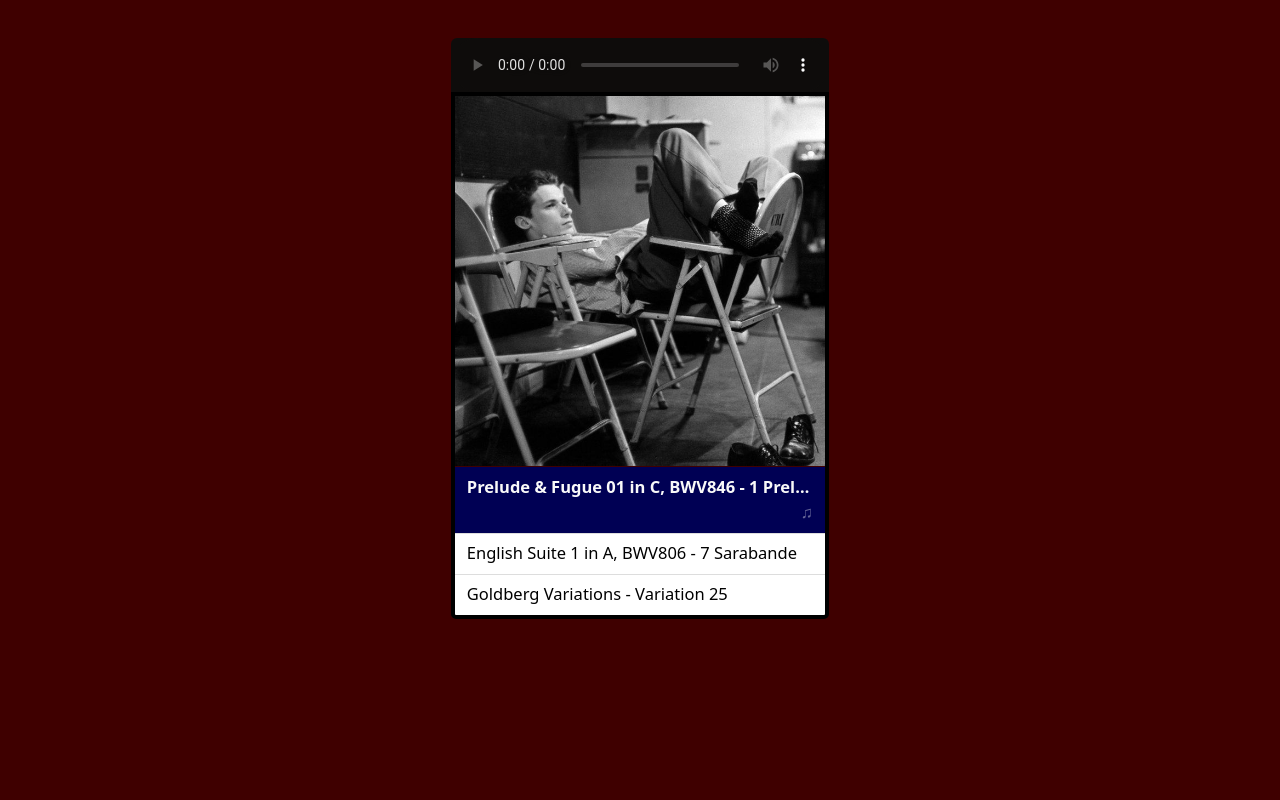
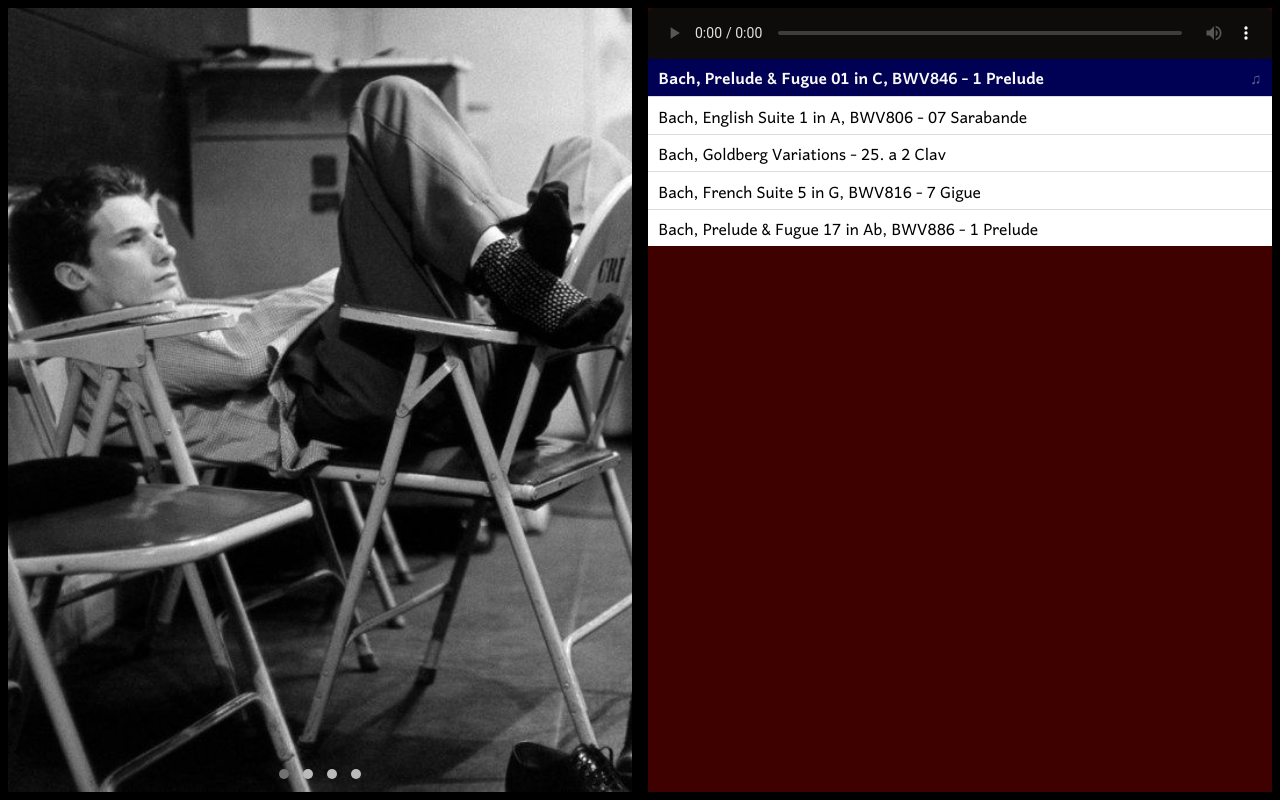
Before and after one commit to abgeschiedenheit/music, a plain HTML site: page index.html in a window 1280 px wide. Drawn offline with Linux system fonts and the light colour scheme.

Commit message:
added left and right containers, added slideshow-like effect, added images, minor stylsheet edits, added two new tracks, etc

```diff
--- a/index.html
+++ b/index.html
@@ -7,18 +7,32 @@
     <link rel="stylesheet" href="style.css">
   </head>
   <body>
+    <div class="left-container">
+      <img src="./assets/images/1.jpg" alt="Glenn Gould Image 1" class="slide active">
+      <img src="./assets/images/2.jpg" alt="Glenn Gould Image 2" class="slide">
+      <img src="./assets/images/3.jpg" alt="Glenn Gould Image 3" class="slide">
+      <img src="./assets/images/4.jpg" alt="Glenn Gould Image 4" class="slide">
+      <div class="navigation">
+        <span class="dot active" onclick="currentSlide(1)"></span>
+        <span class="dot" onclick="currentSlide(2)"></span>
+        <span class="dot" onclick="currentSlide(3)"></span>
+        <span class="dot" onclick="currentSlide(4)"></span>
+      </div>
+    </div>
+    <div class="right-container">
       <audio id="audio" preload="auto" tabindex="0" controls type="audio/mpeg">
         <source type="audio/mp3" src="https://ia803104.us.archive.org/30/items/glenngould_201911/Glenn%20Gould/El%20Clavec%C3%ADn%20Bien%20Temperado/Well-Tempered%20Clavier%20I/Bach%2C%20WTC%20Bk1%2C%20Prelude%20%26%20Fugue%2001%20in%20C%2C%20BWV846%20-%201%20Prelude.mp3">
         Sorry, your browser does not support HTML5 audio.
       </audio>
 
       <ol id="playlist">
-      <img src="gould-glenn.jpg" alt="Glenn Gould somewhat laying on two chairs looking off into the distance">
-
-      <li class="active"><a href="https://ia803104.us.archive.org/30/items/glenngould_201911/Glenn%20Gould/El%20Clavec%C3%ADn%20Bien%20Temperado/Well-Tempered%20Clavier%20I/Bach%2C%20WTC%20Bk1%2C%20Prelude%20%26%20Fugue%2001%20in%20C%2C%20BWV846%20-%201%20Prelude.mp3">Prelude & Fugue 01 in C, BWV846 - 1 Prelude</a></li>
-      <li><a href="https://ia903104.us.archive.org/30/items/glenngould_201911/Glenn%20Gould/English%20Suites%201-6/BWV806%20-%20English%20Suite%201%20en%20A/Bach%2C%20English%20Suite%201%20in%20A%2C%20BWV806%20-%2007%20Sarabande.mp3">English Suite 1 in A, BWV806 - 7 Sarabande</a></li>
-      <li><a href="https://ia803104.us.archive.org/30/items/glenngould_201911/Glenn%20Gould/Goldberg%20Variations/Goldberg%20Variations%20%281955%29/Bach%2C%20Goldberg%20Variations%20-%2025%20%28in%20g%29.mp3">Goldberg Variations - Variation 25</a></li>
+        <li class="active"><a href="https://ia803104.us.archive.org/30/items/glenngould_201911/Glenn%20Gould/El%20Clavec%C3%ADn%20Bien%20Temperado/Well-Tempered%20Clavier%20I/Bach%2C%20WTC%20Bk1%2C%20Prelude%20%26%20Fugue%2001%20in%20C%2C%20BWV846%20-%201%20Prelude.mp3">Bach, Prelude & Fugue 01 in C, BWV846 - 1 Prelude</a></li>
+        <li><a href="https://ia903104.us.archive.org/30/items/glenngould_201911/Glenn%20Gould/English%20Suites%201-6/BWV806%20-%20English%20Suite%201%20en%20A/Bach%2C%20English%20Suite%201%20in%20A%2C%20BWV806%20-%2007%20Sarabande.mp3">Bach, English Suite 1 in A, BWV806 - 07 Sarabande</a></li>
+        <li><a href="https://ia803104.us.archive.org/30/items/glenngould_201911/Glenn%20Gould/Goldberg%20Variations/Goldberg%20Variations%20%281955%29/Bach%2C%20Goldberg%20Variations%20-%2025%20%28in%20g%29.mp3">Bach, Goldberg Variations - 25. a 2 Clav</a></li>
+        <li><a href="https://ia903104.us.archive.org/30/items/glenngould_201911/Glenn%20Gould/French%20Suites%2C%20BWV812-7/BWV816%20-%20French%20Suite%205%20en%20G/Bach%2C%20French%20Suite%205%20in%20G%2C%20BWV816%20-%207%20Gigue.ogg">Bach, French Suite 5 in G, BWV816 - 7 Gigue</a></li>
+        <li><a href="https://ia803104.us.archive.org/30/items/glenngould_201911/Glenn%20Gould/El%20Clavec%C3%ADn%20Bien%20Temperado/Well-Tempered%20Clavier%20II/Bach%2C%20WTC%20Bk2%2C%20Prelude%20%26%20Fugue%2017%20in%20Ab%2C%20BWV886%20-%201%20Prelude.ogg">Bach, Prelude & Fugue 17 in Ab, BWV886 - 1 Prelude</a></li>
       </ol>
+    </div>
   </body>
   <script src="script.js"></script>
 </html>
--- a/script.js
+++ b/script.js
@@ -23,3 +23,14 @@ document.addEventListener('DOMContentLoaded', function() {
         }
     });
 });
+
+function currentSlide(n) {
+    var slides = document.getElementsByClassName("slide");
+    var dots = document.getElementsByClassName("dot");
+    for (var i = 0; i < slides.length; i++) {
+      slides[i].style.display = "none";
+      dots[i].className = dots[i].className.replace(" active", "");
+    }
+    slides[n-1].style.display = "block";
+    dots[n-1].className += " active";
+  }
--- a/style.css
+++ b/style.css
@@ -1,3 +1,31 @@
+@font-face {
+  font-family: "quebec";
+  src: url("./assets/fonts/Quebec-Regular.otf") format("opentype");
+  font-weight: normal;
+  font-style: normal;
+}
+
+@font-face {
+  font-family: "quebec";
+  src: url("./assets/fonts/Quebec-Italic.otf") format("opentype");
+  font-weight: normal;
+  font-style: italic;
+}
+
+@font-face {
+  font-family: "quebec";
+  src: url("./assets/fonts/Quebec-Bold.otf") format("opentype");
+  font-weight: bold;
+  font-style: normal;
+}
+
+@font-face {
+  font-family: "quebec";
+  src: url("./assets/fonts/Quebec-BoldItalic.otf") format("opentype");
+  font-weight: bold;
+  font-style: italic;
+}
+
 audio {
   width: 100%;
   display: block;
@@ -22,10 +50,82 @@ audio {
 
 body {
   background: #3f0000;
-  margin: 0 auto;
-  font: 16.5px/1.5 system-ui, sans-serif;
-  padding: 3vw;
-  max-width: 40ch;
+  font: 15px/1.5 "quebec", sans-serif;
+  display: flex;
+  margin: 0;
+  height: 100vh; /* Full viewport height */
+}
+
+.left-container, .right-container {
+  width: 50%; /* Each container takes up half the width */
+  height: 100%; /* Full height of the viewport */
+}
+
+.left-container {
+  position: relative;
+  width: 50%;
+  height: calc(100% - 16px);
+  border: 8px solid #000;
+  display: flex;
+  align-items: center;
+  justify-content: center;
+}
+
+.slide {
+  width: 100%;
+  height: 100%;
+  position: absolute;
+  display: none; /* Hide all images initially */
+  object-fit: cover; /* Cover the container while maintaining aspect ratio */
+  object-position: center; /* Center the image within the element */
+}
+
+.slide.active {
+  display: block; /* Show active image */
+}
+
+.navigation {
+  position: absolute;
+  bottom: 10px;
+  width: 100%;
+  text-align: center;
+}
+
+.dot {
+  height: 10px;
+  width: 10px;
+  margin: 0 5px;
+  background-color: #bbb;
+  border-radius: 50%;
+  display: inline-block;
+  cursor: pointer;
+}
+
+.dot.active {
+  background-color: #717171; /* Active dot color */
+}
+
+.right-container {
+  display: flex;
+  flex-direction: column;
+  align-items: center;
+  justify-content: center;
+  height: calc(100% - 16px);
+  border: 8px solid #000;
+}
+
+ol {
+  width: 100%; /* Full width of the right-container */
+  height: 100%; /* Full height of the right-container */
+  padding: 0; /* Remove default padding */
+  margin: 0; /* Remove default margin */
+  list-style: none; /* Remove bullet points */
+  display: flex;
+  flex-direction: column;
+}
+
+li {
+  width: 100%; /* Each li takes up full width of ol */
 }
 
 h1 {
@@ -37,13 +137,6 @@ h1 {
 a {
   color: currentColor;
   text-decoration: none;
-}
-
-ol {
-  list-style: none;
-  border: 4px solid;
-  border-radius: 0 0 5px 5px;
-  overflow: auto;
 }
 
 li + li a {
@@ -82,7 +175,14 @@ li:not(.active) a:hover {
   float: right;
 }
 
-img {
-  max-width: 100%;
-  margin-bottom: -6px;
+@media (max-width: 600px) {
+  body {
+    flex-direction: column; /* Stack vertically on small screens */
+    height: auto; /* Adjust height to be auto to contain both containers */
+  }
+
+  .left-container, .right-container {
+    width: 100%; /* Each container takes full width */
+    height: 50vh; /* Half of the viewport height */
+  }
 }
```
Also changed, not shown: assets/fonts/Quebec-Bold.otf (added), assets/fonts/Quebec-BoldItalic.otf (added), assets/fonts/Quebec-Italic.otf (added), assets/fonts/Quebec-Regular.otf (added), assets/images/1.jpg (added), assets/images/2.jpg (added), assets/images/3.jpg (added), assets/images/4.jpg (added), gould-glenn.jpg (deleted). Lines whose indentation alone changed are shown as unchanged.
